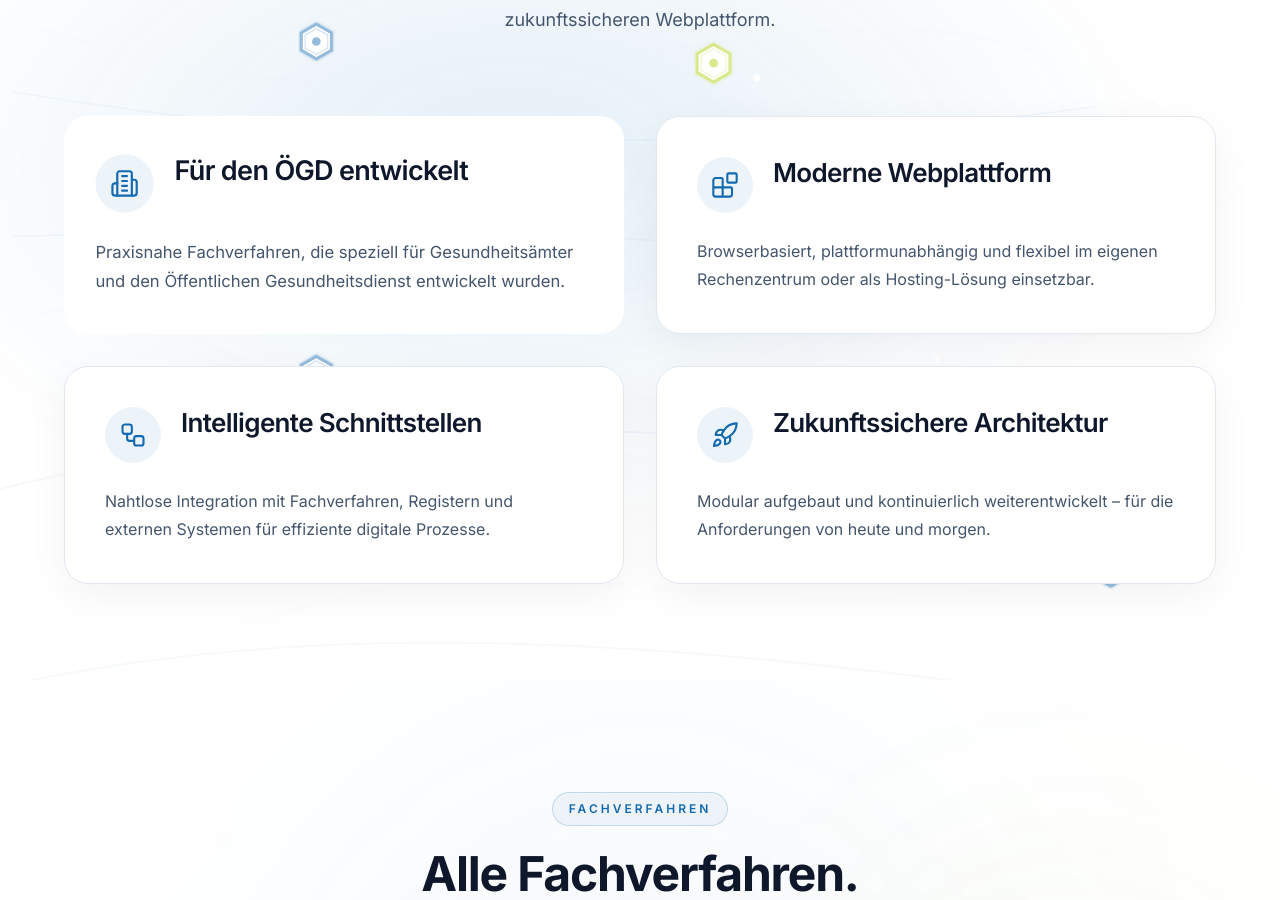
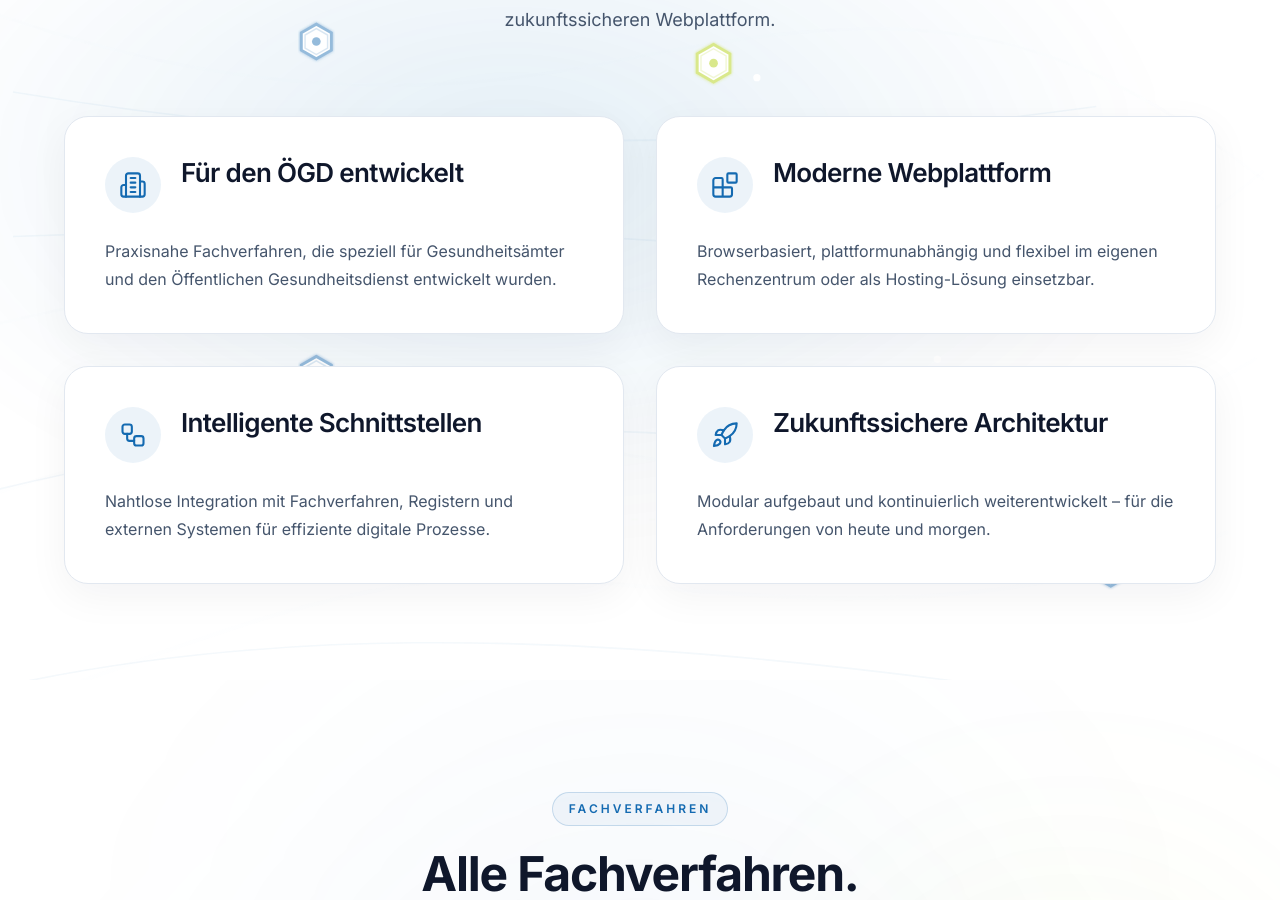
Before and after one commit to weblogger117-art/octoware-website, a Next.js app: page / in a window 1280 px wide. Shown: the part 1480-2380 px from the top of the page. Built offline with nearby package versions, Linux system fonts and the light colour scheme.

Commit message:
Add files via upload

```diff
--- a/components/sections/WhyOctoWare.tsx
+++ b/components/sections/WhyOctoWare.tsx
@@ -14,13 +14,7 @@ import { Section } from "@/components/ui";
 
 export function WhyOctoWare() {
   const sectionRef = useRef<HTMLElement>(null);
-
 const [isVisible, setIsVisible] = useState(false);
-
-const [card1Active, setCard1Active] = useState(false);
-const [card2Active, setCard2Active] = useState(false);
-const [card3Active, setCard3Active] = useState(false);
-const [card4Active, setCard4Active] = useState(false);
 
   useEffect(() => {
   const observer = new IntersectionObserver(
@@ -40,22 +34,6 @@ const [card4Active, setCard4Active] = useState(false);
 
   return () => observer.disconnect();
 }, []);
-
-  useEffect(() => {
-  if (!isVisible) return;
-
-  const t1 = setTimeout(() => setCard1Active(true), 450);
-  const t2 = setTimeout(() => setCard2Active(true), 600);
-  const t3 = setTimeout(() => setCard3Active(true), 750);
-  const t4 = setTimeout(() => setCard4Active(true), 900);
-
-  return () => {
-    clearTimeout(t1);
-    clearTimeout(t2);
-    clearTimeout(t3);
-    clearTimeout(t4);
-  };
-}, [isVisible]);
 
   return (
     <Section
@@ -185,36 +163,24 @@ const [card4Active, setCard4Active] = useState(false);
   "
 >
 
-  {/* Karte 1 */}
   <div
-    style={{ transitionDelay: "350ms" }}
+    style={{
+    transitionDelay: "350ms",
+  }}
     className={cn(
-      `
-        relative
-        overflow-hidden
-        rounded-3xl
-
-        transition-all
-        duration-1000
-      `,
+      "transition-all duration-700",
       isVisible
         ? "translate-y-0 opacity-100 scale-100"
-        : "translate-y-16 opacity-0 scale-95"
+        : "translate-y-10 opacity-0 scale-95"
     )}
   >
     <FeatureCard
-      className={cn(
-        "transition-all duration-700",
-        card1Active &&
-          "scale-[1.04] shadow-[0_0_70px_rgba(20,106,177,0.40)]"
-      )}
       icon={Building2}
       title="Für den ÖGD entwickelt"
       description="Praxisnahe Fachverfahren, die speziell für Gesundheitsämter und den Öffentlichen Gesundheitsdienst entwickelt wurden."
     />
   </div>
 
-  {/* Karte 2 */}
   <div
     style={{ transitionDelay: "500ms" }}
     className={cn(
@@ -231,7 +197,6 @@ const [card4Active, setCard4Active] = useState(false);
     />
   </div>
 
-  {/* Karte 3 */}
   <div
     style={{ transitionDelay: "650ms" }}
     className={cn(
@@ -248,7 +213,6 @@ const [card4Active, setCard4Active] = useState(false);
     />
   </div>
 
-  {/* Karte 4 */}
   <div
     style={{ transitionDelay: "800ms" }}
     className={cn(
@@ -266,7 +230,6 @@ const [card4Active, setCard4Active] = useState(false);
   </div>
 
 </div>
-
-      </Section>
+    </Section>
   );
 }
```
